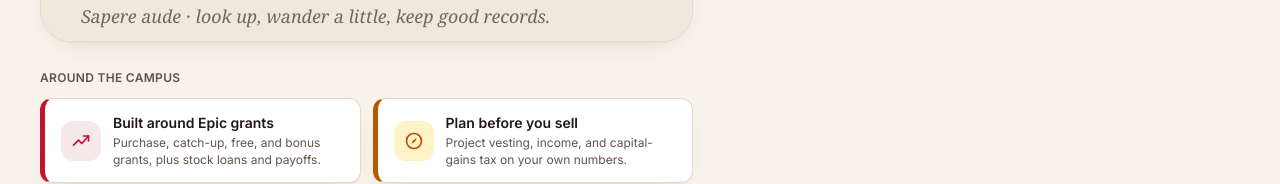
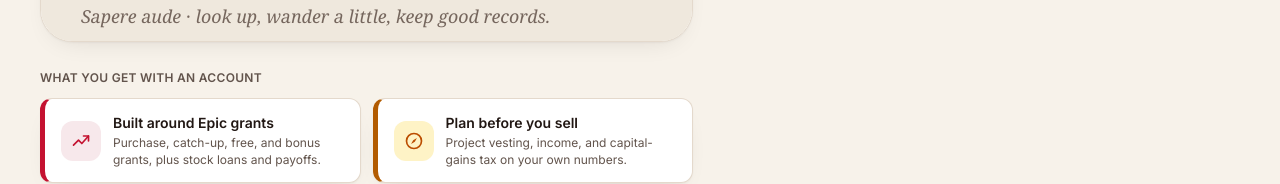
Before and after one commit to rahulshahepic/epic-stocks, a React (Vite) app in the folder frontend/: page /login in a window 1280 px wide. Shown: the part 899-1083 px from the top of the page. Built offline with nearby package versions, Linux system fonts and the light colour scheme; no server answers.

Commit message:
Restore account features heading

```diff
--- a/frontend/src/scaffold/pages/Login.tsx
+++ b/frontend/src/scaffold/pages/Login.tsx
@@ -59,7 +59,7 @@
             <CampusWelcomeScene className="relative z-0 -mb-2 mt-2 w-full text-cs-text" />
           </div>
 
-          <Eyebrow className="mt-7">Around the campus</Eyebrow>
+          <Eyebrow className="mt-7">What you get with an account</Eyebrow>
           <div className="mt-3 grid gap-3 sm:grid-cols-2">
             {features.map(f => <div key={f.title} className="campus-feature-card flex items-center gap-3 rounded-xl border border-cs-border bg-cs-surface px-4 py-3.5 shadow-card"><IconTile tone={f.tone}>{f.icon}</IconTile><div className="min-w-0"><p className="text-sm font-semibold text-cs-text">{f.title}</p><p className="mt-0.5 text-xs leading-snug text-cs-text-2">{f.body}</p></div></div>)}
           </div>
```
